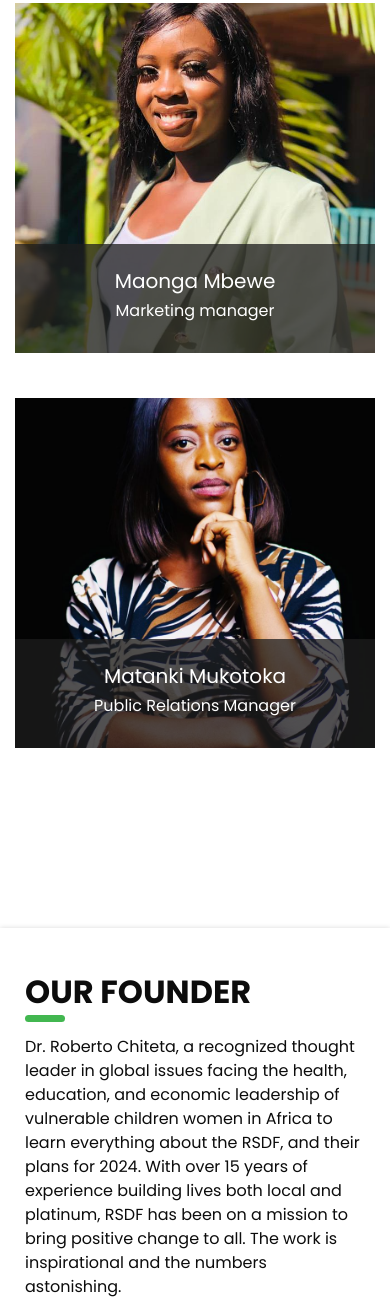
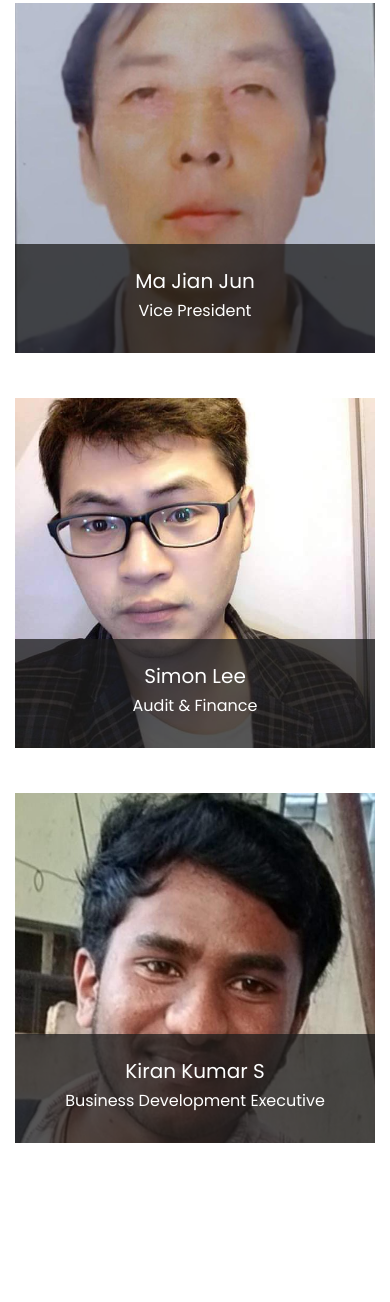
Before and after one commit to 6upe/robertosdf, a plain HTML site: page index.html in a window 390 px wide. Shown: the part 6639-7941 px from the top of the page. Drawn offline with nearby package versions, Linux system fonts and the light colour scheme; files that its build step writes are made by us from their sources; a script that the page names is missing; files whose address does not match are found by name.

Commit message:
Website Update!

```diff
--- a/index.html
+++ b/index.html
@@ -59,10 +59,11 @@
                 <i class="fa fa-map-marker" aria-hidden="true"></i>
                 <span> Zambia & Angola </span>
               </a>
-              <a href="" class="contact_link2">
+              <a href="tel:+260973392779" class="contact_link2">
                 <i class="fa fa-phone" aria-hidden="true"></i>
-                <span>+260 973 392 779/ +244 933 622 909 </span>
-              </a>
+                <span>+260 973 392 779 /  +244 933 622 909</span>
+            </a>
+
               <a href="" class="contact_link3">
                 <i class="fa fa-envelope" aria-hidden="true"></i>
                 <span> info@robertosavedreams.org </span>
@@ -730,14 +731,14 @@
             <div class="box">
               <div class="img-box">
                 <img
-                  src="images1/team/maonga.jpg"
+                  src="images1/team/Ma Jian Jun.jpg"
                   style="height: 350px; object-fit: cover"
                   alt=""
                 />
               </div>
               <div class="detail-box">
-                <h5>Maonga Mbewe</h5>
-                <h6 class="">Marketing manager</h6>
+                <h5>Ma Jian Jun</h5>
+                <h6 class="">Vice President</h6>
               </div>
             </div>
           </div>
@@ -745,14 +746,29 @@
             <div class="box">
               <div class="img-box">
                 <img
-                  src="images1/team/matanki.jpg"
+                  src="images1/team/Simon Lee.jpg"
                   style="height: 350px; object-fit: cover"
                   alt=""
                 />
               </div>
               <div class="detail-box">
-                <h5>Matanki Mukotoka</h5>
-                <h6 class="">Public Relations Manager</h6>
+                <h5>Simon Lee</h5>
+                <h6 class="">Audit & Finance</h6>
+              </div>
+            </div>
+          </div>
+          <div class="col-md-4 col-sm-6 mx-auto">
+            <div class="box">
+              <div class="img-box">
+                <img
+                  src="images1/team/Kiran Kumar.jpg"
+                  style="height: 350px; object-fit: cover"
+                  alt=""
+                />
+              </div>
+              <div class="detail-box">
+                <h5>Kiran Kumar S</h5>
+                <h6 class="">Business Development Executive</h6>
               </div>
             </div>
           </div>
```
Also changed, not shown: images1/team/Kiran Kumar.jpg (added), images1/team/Ma Jian Jun.jpg (added), images1/team/Simon Lee.jpg (added).
